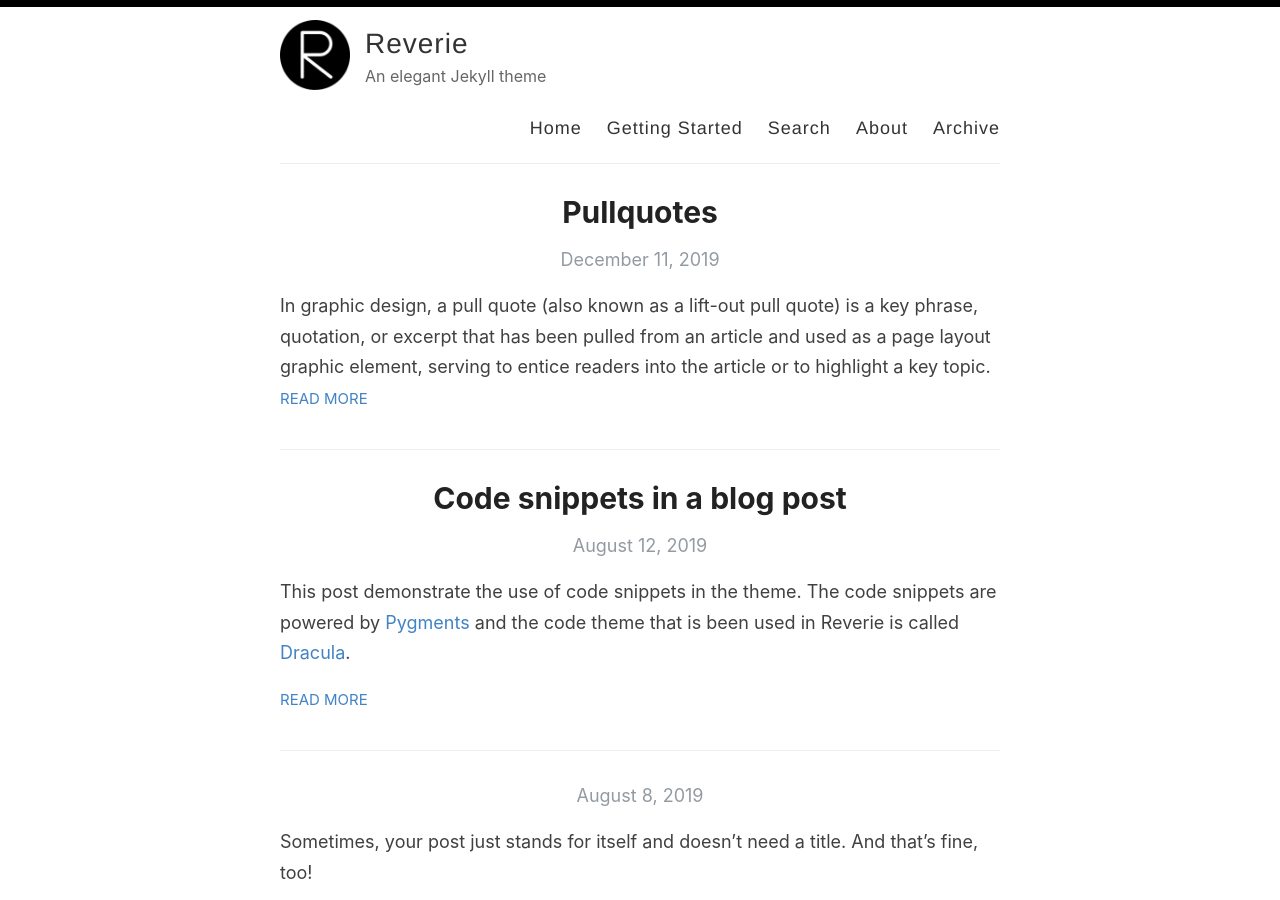
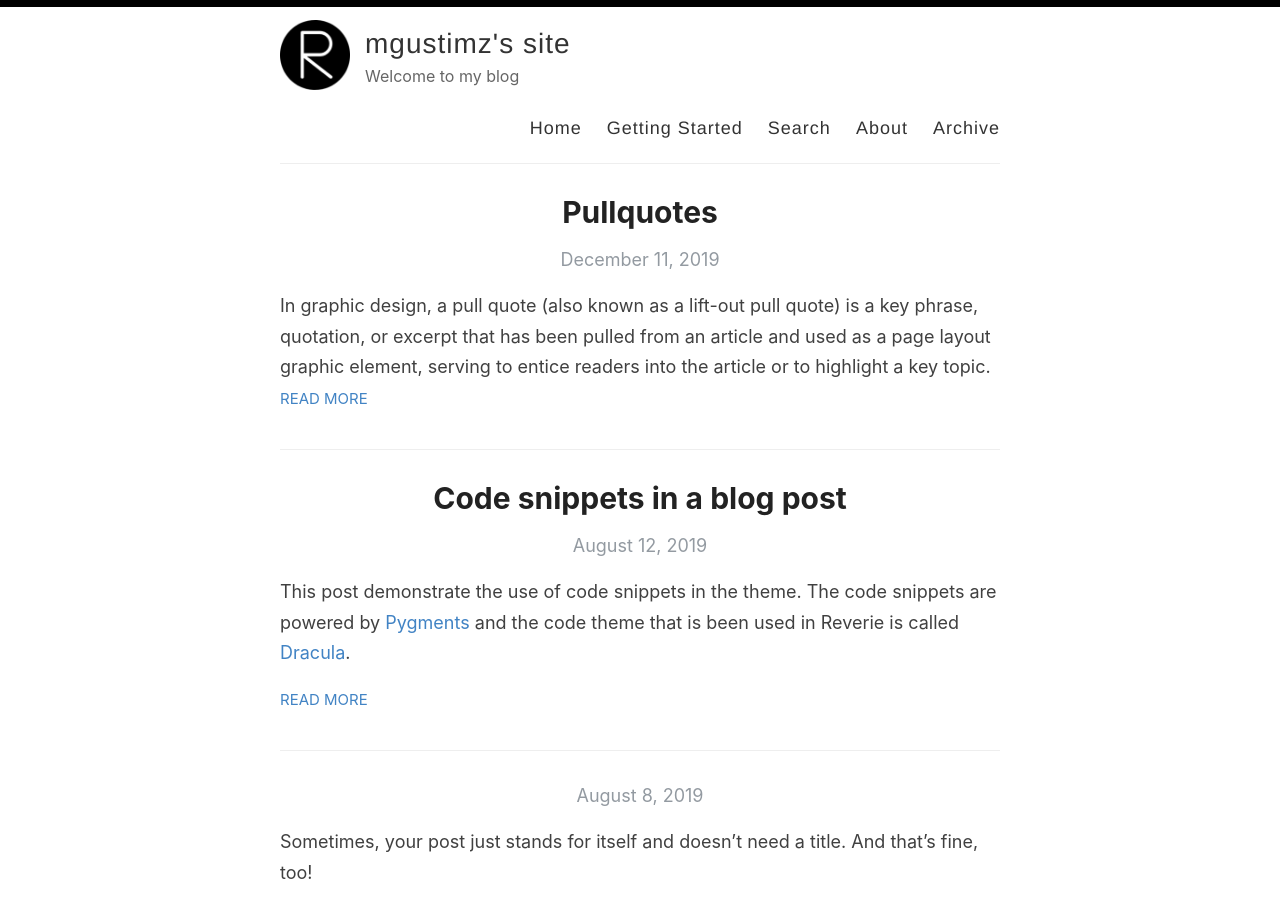
Before and after one commit to mgustimz/mgustimz.github.io, a Jekyll site: the page built from index.html, in a window 1280 px wide and 900 px high. Built offline with Jekyll 4.4.1, drawn with Linux system fonts in a browser that asks for light colours; the list of posts is cut into pages by our own code.

Commit message:
Update _config.yml

```diff
--- a/_config.yml
+++ b/_config.yml
@@ -3,13 +3,13 @@
 #
 
 # Name of your site (displayed in the header)
-name: Reverie
+name: mgustimz's site
 
 # Name of the author
-author: Amit Merchant
+author: mgustimz
 
 # Short bio or description (displayed in the header)
-description: An elegant Jekyll theme
+description: Welcome to my blog
 
 # URL of your avatar or profile pic (you could use your GitHub profile pic)
 avatar: /images/reverie.png
@@ -21,15 +21,15 @@ avatar: /images/reverie.png
 # Includes an icon in the footer for each username you enter
 footer-links:
   dribbble:
-  email: amit.d.merchant@gmail.com
+  email: mgustimaulanaz@gmail.com
   facebook:
   flickr:
-  github: amitmerchant1990/reverie
-  instagram:
+  github: mgustimz
+  instagram: mgustimz
   linkedin:
   pinterest:
   rss: rss
-  twitter: amit_merchant
+  twitter: mgustimz
   stackoverflow:
   youtube: # channel/<your_long_string> or user/<user-name>
   googleplus: # anything in your profile username that comes after plus.google.com/
@@ -48,14 +48,14 @@ google_analytics: UA-43339302-11
 
 # Your website URL (e.g. http://amitmerchant1990.github.io or http://www.amitmerchant.com)
 # Used for Sitemap.xml and your RSS feed
-url: http://www.amitmerchant.com/reverie
-enforce_ssl: https://www.amitmerchant.com/reverie
+url: https://mgustimz.github.io
+enforce_ssl: https://mgustimz.github.io
 
 # If you're hosting your site at a Project repository on GitHub pages
 # (http://yourusername.github.io/repository-name)
 # and NOT your User repository (http://yourusername.github.io)
 # then add in the baseurl here, like this: "/repository-name"
-baseurl: "/reverie"
+baseurl: "/mgustimz"
 
 #
 # !! You don't need to change any of the configuration flags below !!
```
